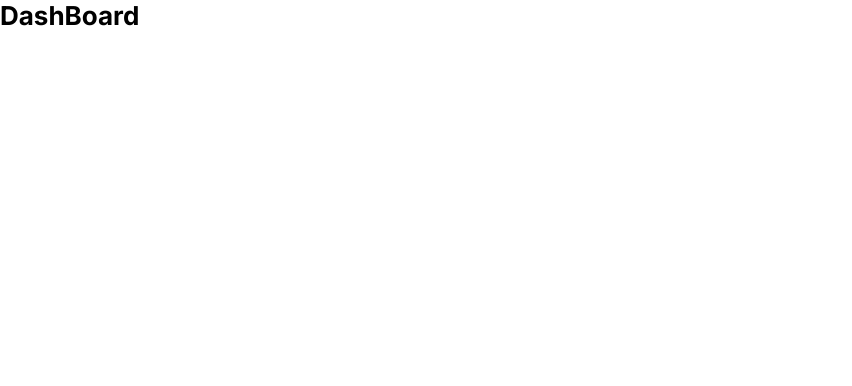
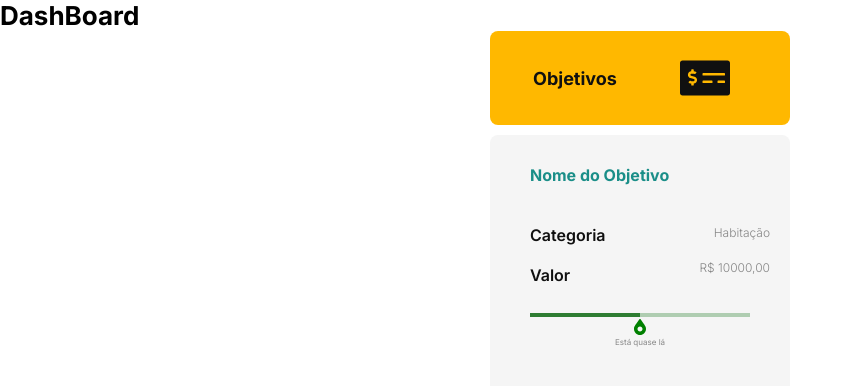
Before and after one commit to Robertatlima/finance-motion-app, a React (Create React App) app: page /dashboard in a window 1280 px wide. Shown: the top 386 px of the page, without its empty margins (0-852 px from the left). Built offline with nearby package versions, Linux system fonts and the light colour scheme.

Commit message:
Strutura card Objetivo e Cabecçalho CardObjetivo

```diff
--- a/package.json
+++ b/package.json
@@ -5,6 +5,9 @@
   "dependencies": {
     "@emotion/react": "^11.5.0",
     "@emotion/styled": "^11.3.0",
+    "@fortawesome/fontawesome-svg-core": "^1.2.36",
+    "@fortawesome/free-solid-svg-icons": "^5.15.4",
+    "@fortawesome/react-fontawesome": "^0.1.16",
     "@hookform/resolvers": "^2.8.2",
     "@material-ui/core": "^5.0.0-beta.5",
     "@testing-library/jest-dom": "^5.11.4",
--- /dev/null
+++ b/src/components/CabecalhoObjetivo/index.tsx
@@ -0,0 +1,22 @@
+import { Container } from "./style";
+import { FontAwesomeIcon } from "@fortawesome/react-fontawesome";
+import { faMoneyCheckAlt } from "@fortawesome/free-solid-svg-icons";
+import svgCabecalhoObjetivo from "../../assets/svgCabecalhoObjetivo.svg";
+
+
+const element = <FontAwesomeIcon icon={faMoneyCheckAlt} />;
+
+const CardCabecalhoObjetivo = () => {
+  return (
+    <Container>
+      <div>
+        <div>
+            <h3>Objetivos</h3>
+        </div>
+        <div>{element}</div>
+      </div>
+    </Container>
+  );
+};
+
+export default CardCabecalhoObjetivo;
--- /dev/null
+++ b/src/components/CabecalhoObjetivo/style.tsx
@@ -0,0 +1,27 @@
+import styled from "styled-components";
+import svgCabecalhoObjetivo from "../../assets/svgCabecalhoObjetivo.svg";
+
+export const Container = styled.div`
+  color: #101010;
+  background-color: var(--color-primary);
+  border-radius: 8px;
+  width: 300px;
+  padding: 20px;
+  height: 94px;
+  margin: 0 auto;
+  margin-bottom: 10px;
+  display: flex;
+  align-items: center;
+  justify-content: space-between;
+  div{
+      display: flex;
+      justify-content: space-between;
+      flex: 1;
+      align-items: center;
+
+  }
+  div:nth-child(2){
+      font-size: 40px;
+  }
+
+`
--- /dev/null
+++ b/src/components/CardObjetivo/index.tsx
@@ -0,0 +1,38 @@
+import { LinearProgress } from "@material-ui/core";
+import { Container } from "./style";
+import { FontAwesomeIcon } from "@fortawesome/react-fontawesome";
+import { faMapMarkerAlt } from "@fortawesome/free-solid-svg-icons";
+
+const element = <FontAwesomeIcon icon={faMapMarkerAlt} />;
+
+const CardObjetivo = () => {
+  return (
+    <Container>
+      <div>
+        <h4>Nome do Objetivo</h4>
+      </div>
+      <div className="lista__valores__Objetivo">
+        <div className="col__left">
+          <div>Categoria</div>
+          <div>Valor</div>
+        </div>
+        <div className="col__right">
+          <div>Habitação</div>
+          <div>R$ 10000,00</div>
+        </div>
+      </div>
+      <div className="progress">
+        <LinearProgress
+          variant="determinate"
+          color="success"
+          value={50}
+          style={{ width: "100%" }}
+        />
+        <span className="marcador__mapa">{element}</span>
+        <span className="aviso">Está quase lá</span>
+      </div>
+    </Container>
+  );
+};
+
+export default CardObjetivo;
--- /dev/null
+++ b/src/components/CardObjetivo/style.ts
@@ -0,0 +1,70 @@
+import styled from "styled-components";
+
+export const Container = styled.div`
+  color: #101010;
+  background-color: var(--color-grey0);
+  border-radius: 8px;
+  width: 300px;
+  padding: 20px;
+  margin: 0 auto;
+  margin-bottom: 35px;
+  display: flex;
+  align-items: center;
+  flex-direction: column;
+  div:nth-child(1) {
+    width: 100%;
+    text-align: left;
+  }
+  h4 {
+    margin-left: 20px;
+    width: 100%;
+    text-align: left;
+    color: var(--color-secondary);
+    font-weight: 700 bold;
+  }
+  div {
+    height: 6vh;
+    text-align: left;
+    width: 100%;
+    display: flex;
+    flex-direction: column;
+    flex: 1;
+    margin: 10px;
+  }
+  .col__left div{
+    display: flex;
+    align-items: flex-start;
+    font-weight: 600;
+
+  }
+  .col__right div {
+    display: flex;
+    align-items: flex-end;
+    color: var(--color-grey50);
+    font-size: 12px;
+    font-weight: 300;
+  }
+  .lista__valores__Objetivo {
+    display: flex;
+    align-items: flex-start;
+    width: 100%;
+    text-align: left;
+    flex-direction: row;
+    justify-content: space-between;
+  }
+  .progress{
+      display: flex;
+      justify-content: flex-start;
+      padding: 20px;
+
+  }
+
+  .marcador__mapa{
+      color: green;
+      transform: rotate(180deg)
+  }
+  .aviso{
+      font-size: 8px;
+     color: var(--color-grey50)
+  }
+`;
--- a/src/index.tsx
+++ b/src/index.tsx
@@ -11,9 +11,9 @@ ReactDOM.render(
   <React.StrictMode>
     <Providers>
       <BrowserRouter>
-
         <GlobalStyleReset />
         <GlobalStyle />
+
         <App />
       </BrowserRouter>
     </Providers>
--- a/src/pages/dashboard/index.tsx
+++ b/src/pages/dashboard/index.tsx
@@ -1,7 +1,12 @@
+import CardCabecalhoObjetivo from "../../components/CabecalhoObjetivo";
+import CardObjetivo from "../../components/CardObjetivo"
+
 const Dashboard = () => {
   return (
     <>
       <h1>DashBoard</h1>
+      <CardCabecalhoObjetivo/>
+     <CardObjetivo/>
     </>
   );
 };
```
Also changed, not shown: src/assets/svgCabecalhoObjetivo.svg (added), 1 other file (tests, documents, lock files or other folders). Lines whose indentation alone changed are shown as unchanged.
